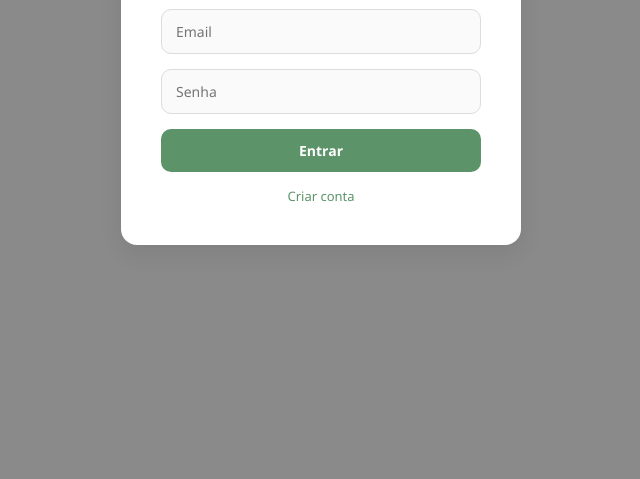
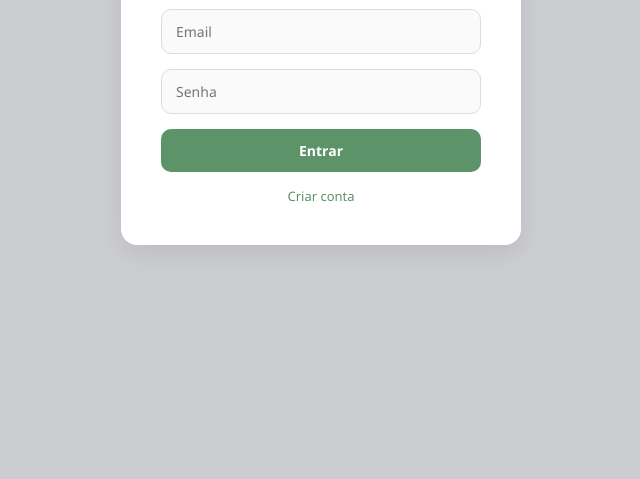
Before and after one commit to vicenteschwarz/turism_system, a website: page src/front/auth.html in a window 1280 px wide. Shown: the part 321-800 px from the top of the page, without its empty margins (319-959 px from the left). Drawn offline with Linux system fonts and the light colour scheme.

Commit message:
bg color

```diff
--- a/src/front/auth.css
+++ b/src/front/auth.css
@@ -8,7 +8,7 @@
 
 /* FUNDO IGUAL AO SISTEMA */
 body {
-  background-color: #898a89;
+  background-color: #cccdd0;
   height: 100vh;
   display: flex;
   align-items: center;
--- a/src/front/style.css
+++ b/src/front/style.css
@@ -14,7 +14,7 @@
 body {
   margin: 0;
   font-family: Arial, Helvetica, sans-serif;
-  background: #a4a5a8;
+  background: #cccdd0;
   color: var(--text);
 }
 
@@ -645,7 +645,7 @@ input {
   width: 100%;
   max-width: 420px;
   background: #fff;
-  border: 1px solid #e5e7eb;
+  border: 1px solid #2f3e34;
   border-radius: 16px;
   padding: 16px;
 }
```
